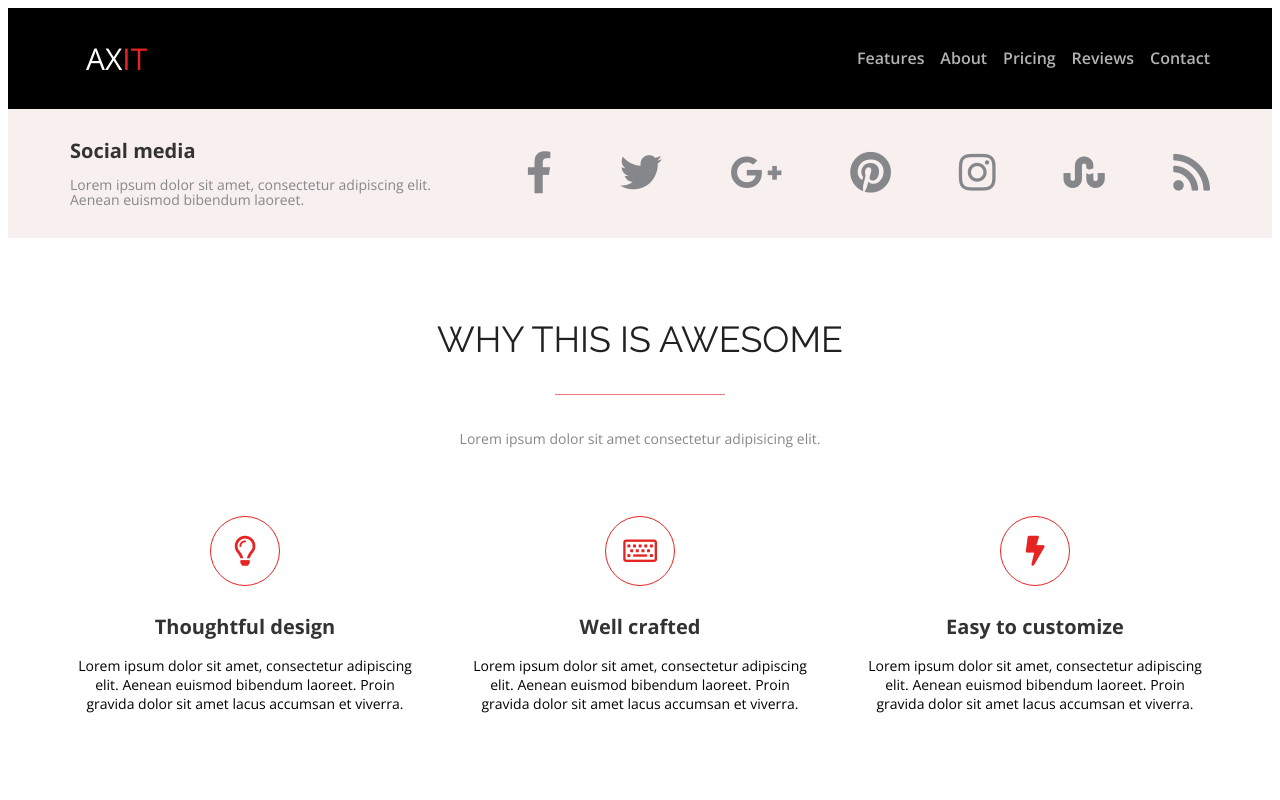
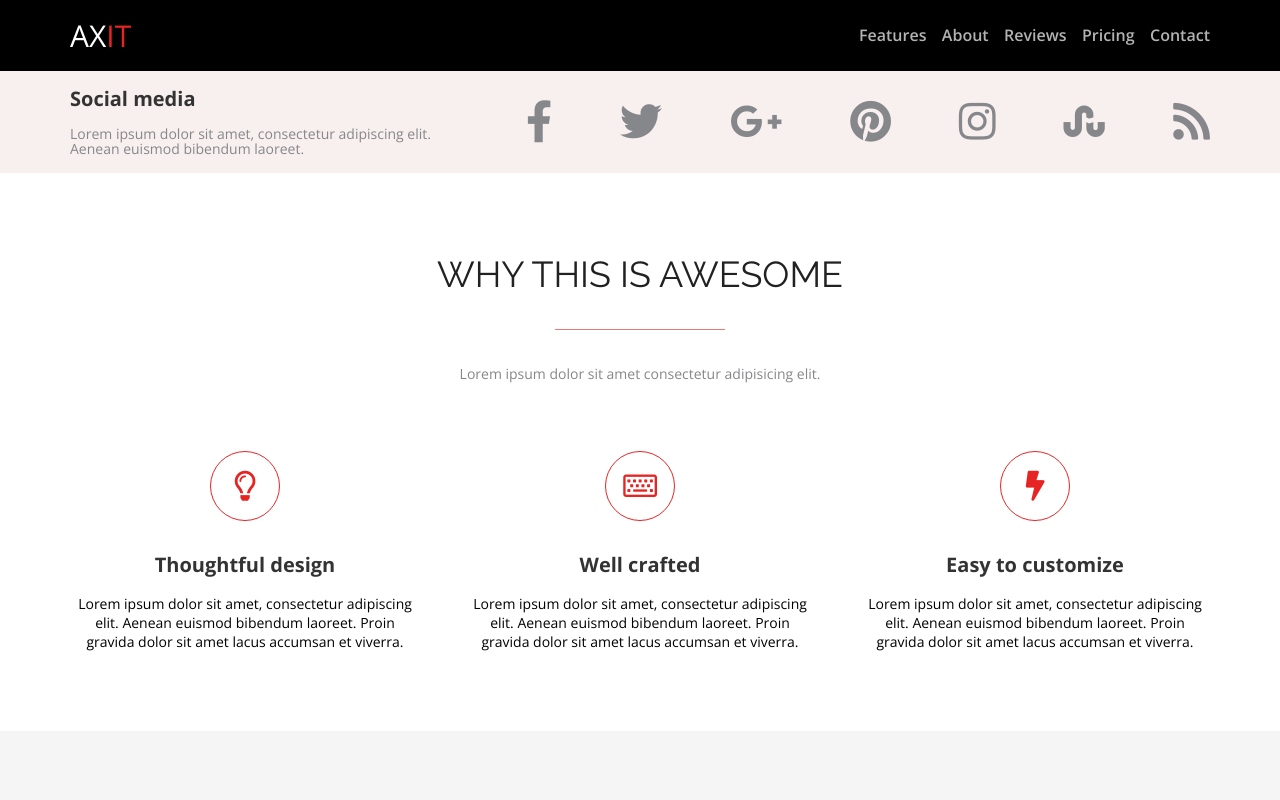
Before and after one commit to bfviktoryia/landing, a plain HTML site: page index.html in a window 1280 px wide. Shown: the top 800 px of the page. Drawn offline with nearby package versions, Linux system fonts and the light colour scheme.

Commit message:
fix header footer social

```diff
--- a/css/auxure.css
+++ b/css/auxure.css
@@ -76,14 +76,15 @@ a:hover {
     position: relative;
     left: 0;
     animation-name: link;
-    animation-duration: 0.8s;
+    animation-duration: 1s;
     animation-iteration-count: infinite;
+    animation-direction: alternate;
 
 }
 .link:hover {
     background-color:rgba(236, 121, 121, 1);
     animation-play-state: paused;
-    transform: scale(1.3);
+
 }
 
 @keyframes link {
--- a/css/awesome.css
+++ b/css/awesome.css
@@ -64,20 +64,11 @@ margin: 0 -15px;
 
 }
 
-/* .fa-lightbulb {
-    font-size: 30px;
 
-    }
-    .fa-keyboard {
-    font-size: 26px;
-    }
-    .fa-bolt {
-        font-size: 33px;
-
-    } */
 .awesome-block {
     display: flex;
     margin: auto;
+    margin-bottom: 30px;
     color: #E72424;
     width: 70px;
     height: 70px;
--- a/css/footer.css
+++ b/css/footer.css
@@ -21,6 +21,7 @@
     justify-content: space-between;
 }
 .footer-block__item {
+    margin-bottom: 18px;
 
 
 }
@@ -28,8 +29,8 @@
     width: 130px;
     font-size: 12px;
     line-height: 12.5px;
-   text-transform: capitalize;
-   color: rgba(255, 255, 255, 0.5)
+    text-transform: capitalize;
+    color: rgba(255, 255, 255, 0.5)
    ;
 }
 
--- a/css/header.css
+++ b/css/header.css
@@ -1,8 +1,15 @@
+p {
+    margin-block-start: 0;
+    margin-block-end: 0;
+    margin-inline-start: 0px;
+    margin-inline-end: 0px;
+}
+
 .header {
     background: #000;
-    /* top: 0;
-    left: 0;
-    position: relatove; */
+    padding: 15px 0;
+
+
 }
 .header-wrap {
     display: flex;
@@ -11,11 +18,9 @@
     align-items: center;
 }
 .logo {
-    width: 70px;
     display: flex;
     flex-wrap: wrap;
     justify-content: center;
-    /* flex-direction: row; */
     align-items: center;
 }
 .logo-text {
@@ -30,24 +35,19 @@
 
 }
 
-
 .logo-text::after {
     content: "it";
     width: 34px;
     height:30px;
     text-transform: uppercase;
     color: #E72424;
+}
+
+.navigation {
 
 }
 
-.navigation {
-    /* display: flex;
-    flex-wrap: wrap;
-    max-width: 353px; */
-
-}
-
-.navigation-block {
+.navigation-list {
     width: 353px;
     display: flex;
     flex-wrap: wrap;
@@ -55,10 +55,30 @@
     justify-content: space-between;
     align-items: center;
 
+
 }
-.navigation_block__item {
+.navigation_list__item {
+    border-left: 2px solid transparent;
+    border-bottom: 2px solid transparent;
+    transition: 0.2s;
+
+}
+.navigation_list__item:hover {
+   border-left: 2px solid rgba(236, 121, 121, 1);
+   border-bottom: 2px solid rgba(236, 121, 121, 1);
+   transition: 0.2s;
+
+}
+.navigation-list__item_link {
     line-height: 21px;
     font-style: 15px;
     color: rgba(255, 255, 255, 0.7);
     font-weight: 600;
-    cursor: pointer;}
+    cursor: pointer;
+
+}
+
+.navigation_block__item:before {
+    width: 35px;
+    border-left: 2px solid #E72424;
+}
--- a/css/social.css
+++ b/css/social.css
@@ -1,7 +1,6 @@
 .social {
     background-color: rgba(248, 239, 239, 1);
-    padding-top: 14px;
-    padding-bottom: 17px;
+    padding: 14px 0 17px;
 
 }
 .container {
@@ -10,6 +9,7 @@
     display: flex;
     flex-wrap: wrap;
     justify-content: space-between;
+    margin: 0 -15px;
 
 }
 .social-block {
@@ -18,7 +18,7 @@
     flex-wrap: wrap;
     justify-content: space-between;
     align-items: center;
-    /* flex-direction: row; */
+    margin: 0 15px;
 }
 .social-block__item {
 
@@ -26,14 +26,15 @@
 
 .social-text {
     width: 365px;
+    margin: 0 15px;
 
 }
 .social-title {
     font-size: 20px;
-    line-height: 21px;
+    line-height: 27px;
     font-weight: 700;
     color: rgba(51, 51, 51, 1);
-
+    margin-bottom: 14px;
 
 }
 .social-paragraf p {
@@ -41,8 +42,6 @@
     line-height: 15px;
     font-weight: 400;
     color: rgba(134, 135, 139, 1);
-
-
 }
 
 .facebook {
--- a/css/style.css
+++ b/css/style.css
@@ -9,11 +9,13 @@
 html {
     font-family: "Open Sans", "Raleway",sans-serif;
 }
+
 * {
  box-sizing: border-box;
  text-decoration: none;
  list-style-type: none;
-
+ margin: 0;
+ padding: 0;
 
 }
 
--- a/index.html
+++ b/index.html
@@ -23,12 +23,13 @@
         <p class="logo-text">Ax</p>
     </div>
     <nav class="navigation">
-        <ul class="navigation-block">
-            <li class="navigation_block__item">Features<a href="#"></a></li>
-            <li class="navigation_block__item">About<a href="#"></a></li>
-            <li class="navigation_block__item">Pricing<a href="#"></a></li>
-            <li class="navigation_block__item">Reviews<a href="#"></a></li>
-            <li class="navigation_block__item">Contact<a href="#"></a></li>
+        <ul class="navigation-list">
+            <li class="navigation_list__item"><a href="#" class="navigation-list__item_link">Features</a></li>
+
+            <li class="navigation_list__item"><a href="#" class="navigation-list__item_link">About</a></li>
+            <li class="navigation_list__item"><a href="#" class="navigation-list__item_link">Reviews</a></li>
+            <li class="navigation_list__item"><a href="#" class="navigation-list__item_link">Pricing</a></li>
+            <li class="navigation_list__item"><a href="#" class="navigation-list__item_link">Contact</a></li>
         </ul>
 
     </nav>
```
